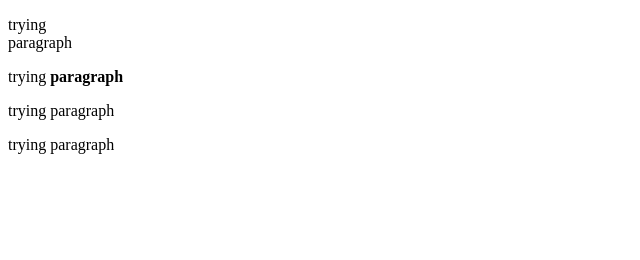
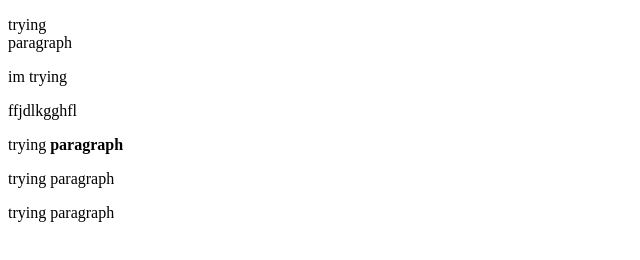
Before and after one commit to AashisNeupane/Web-practice, a plain HTML site: page index.html in a window 1280 px wide. Shown: the whole page, without its empty margins (0-640 px from the left). Drawn offline with Linux system fonts and the light colour scheme.

Commit message:
second commit

```diff
--- a/index.html
+++ b/index.html
@@ -5,6 +5,8 @@
 </head>
 <body>
   <p> trying <br/> paragraph</p>
+  <p> im trying </p>
+  <p> ffjdlkgghfl</p>
   <p> trying <strong>paragraph</strong> </p>
   <p> trying paragraph</p>
   <p> trying paragraph</p>
```
